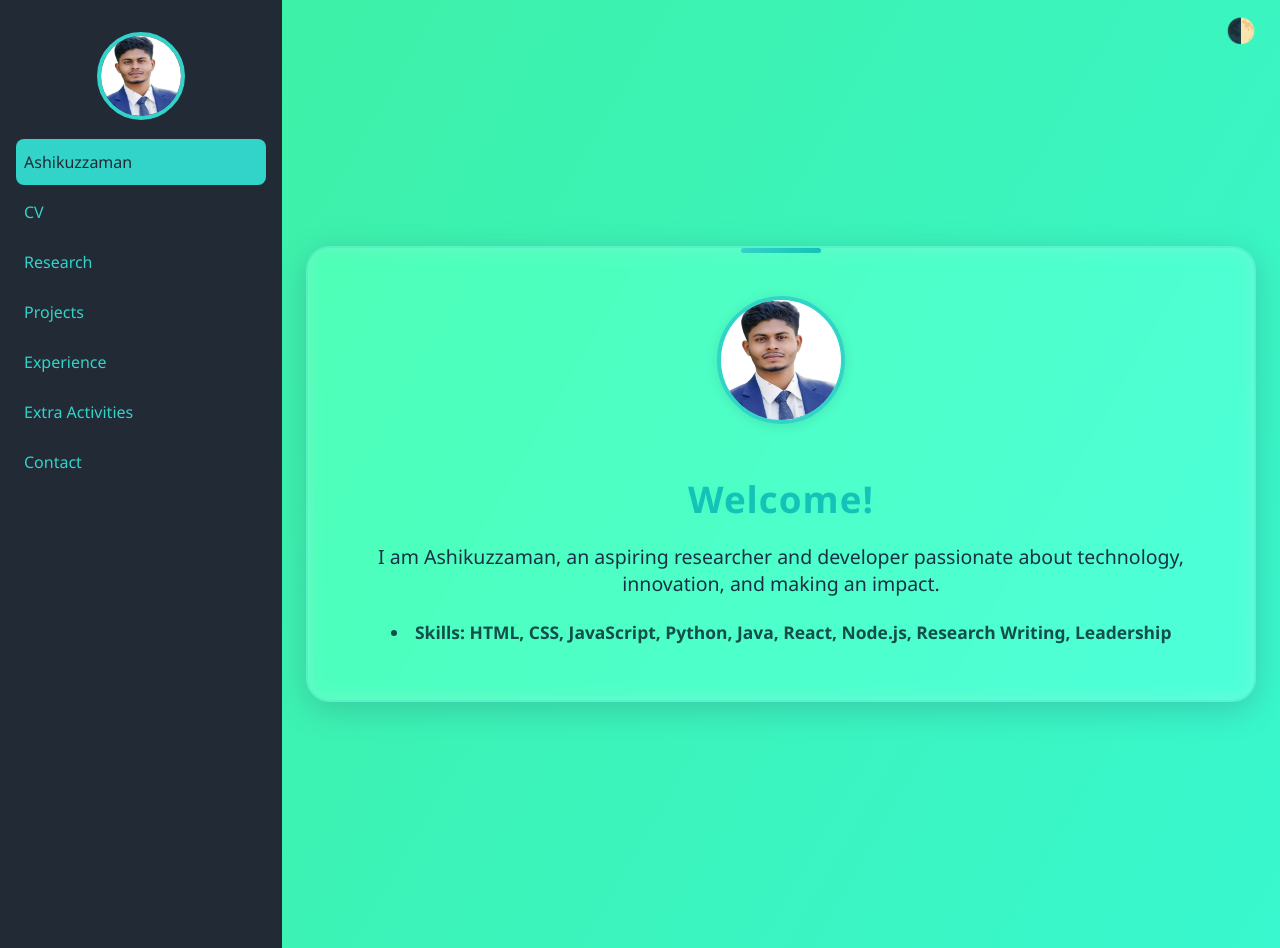
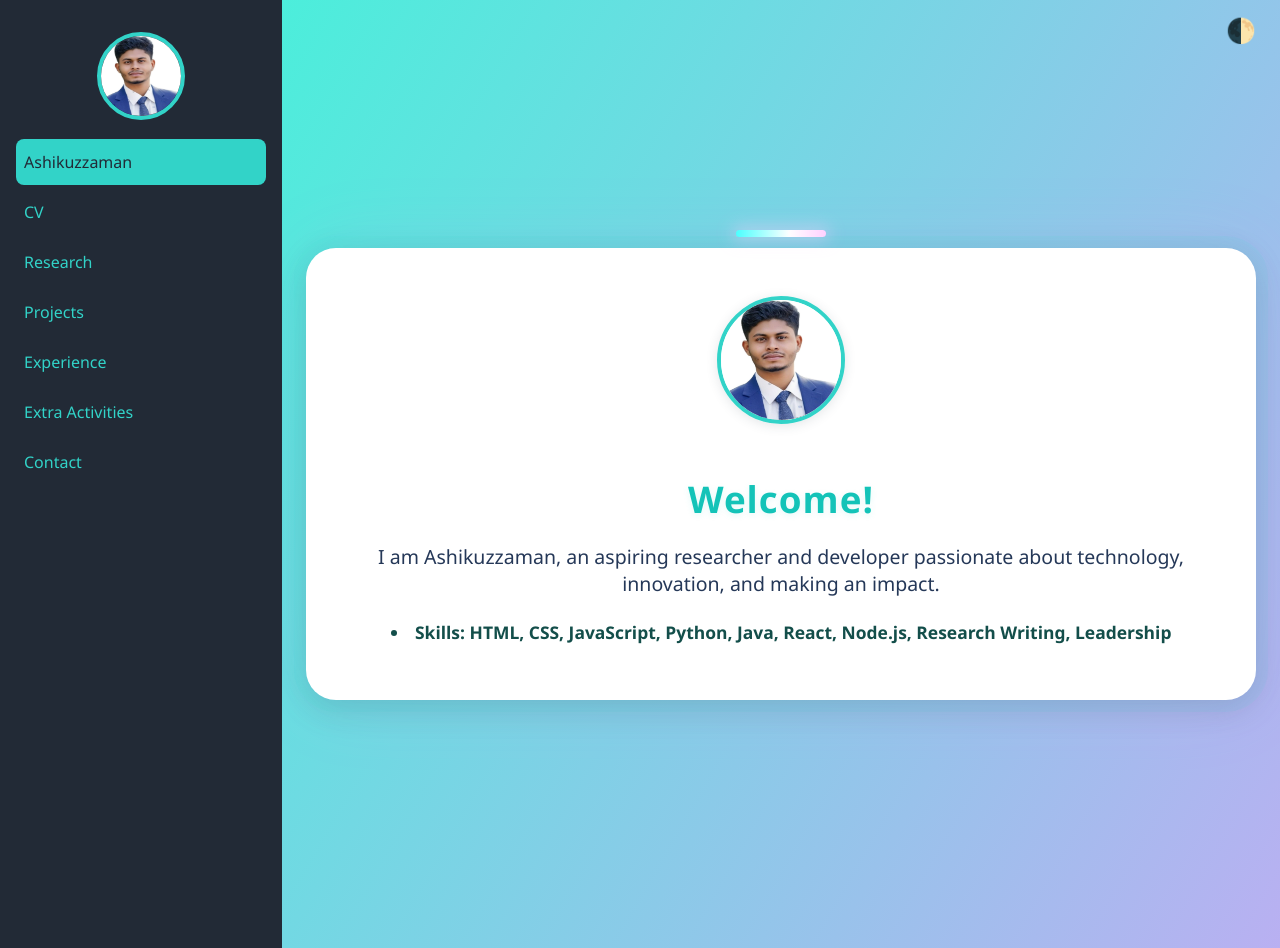
Before and after one commit to Ashikuzzaman026/ashikuzzaman026.github.io, a Jekyll site: the page built from index.md, in a window 1280 px wide. Built offline with Jekyll 4.4.1, drawn with Linux system fonts in a browser that asks for light colours.

Commit message:
Update custom-cards.css

```diff
--- a/assets/css/custom-cards.css
+++ b/assets/css/custom-cards.css
@@ -1,57 +1,78 @@
-body {
-  /* Animated gradient background */
-  background: linear-gradient(120deg, #43e97b 0%, #38f9d7 100%);
-  background-size: 200% 200%;
-  animation: gradientMove 8s ease-in-out infinite;
+html, body {
+  min-height: 100vh;
+  width: 100vw;
+  margin: 0;
+  padding: 0;
+  box-sizing: border-box;
 }
 
-@keyframes gradientMove {
-  0% { background-position: 0% 50%;}
-  50% { background-position: 100% 50%;}
-  100% { background-position: 0% 50%;}
+body {
+  /* Vibrant animated gradient background */
+  background: linear-gradient(120deg, #43e97b 0%, #38f9d7 50%, #fa8bff 100%);
+  background-size: 300% 300%;
+  animation: bgMove 12s ease-in-out infinite;
+  min-height: 100vh;
+  width: 100vw;
+  overflow-x: hidden;
+}
+
+@keyframes bgMove {
+  0% { background-position: 0% 60%; }
+  50% { background-position: 100% 40%; }
+  100% { background-position: 0% 60%; }
 }
 
 .main-content {
   max-width: 950px;
-  margin: auto;
+  margin: 0 auto;
   display: flex;
   flex-direction: column;
   align-items: center;
+  min-height: 100vh;
+  justify-content: center;
+  z-index: 2;
+  position: relative;
 }
 
 .section-card {
-  /* Glassmorphism effect */
-  background: rgba(255, 255, 255, 0.30);
-  box-shadow: 0 8px 32px 0 rgba(44, 62, 80, 0.22);
-  backdrop-filter: blur(10px) saturate(180%);
-  -webkit-backdrop-filter: blur(10px) saturate(180%);
-  border-radius: 24px;
-  border: 2.5px solid rgba(50, 211, 200, 0.22);
+  background: #fff;
+  color: #253858;
   margin: 3rem 0;
   padding: 3rem 2.5rem 2.5rem 2.5rem;
+  border-radius: 30px;
+  box-shadow:
+    0 0 0 12px rgba(50, 211, 200, 0.08),
+    0 8px 32px 0 rgba(44, 62, 80, 0.18),
+    0 0 80px 0 rgba(250, 139, 255, 0.12);
   position: relative;
   transition: transform 0.22s, box-shadow 0.22s;
   text-align: center;
-  overflow: hidden;
+  overflow: visible;
+  z-index: 3;
 }
 
 .section-card::before {
-  /* Decorative accent at top */
+  /* Decorative glowing bar */
   content: '';
   display: block;
   position: absolute;
-  width: 80px;
-  height: 5px;
-  background: linear-gradient(90deg, #32d3c8 0%, #14c3b8 100%);
-  top: 0;
+  width: 90px;
+  height: 7px;
+  background: linear-gradient(90deg, #32d3c8 0%, #fa8bff 100%);
+  top: -18px;
   left: 50%;
   transform: translateX(-50%);
-  border-radius: 2.5px;
+  border-radius: 10px;
+  filter: blur(0.5px) brightness(1.5);
+  box-shadow: 0 0 16px 4px #fa8bff66;
 }
 
 .section-card:hover {
-  transform: translateY(-5px) scale(1.025);
-  box-shadow: 0 16px 48px 0 rgba(44, 62, 80, 0.30);
+  transform: translateY(-7px) scale(1.021);
+  box-shadow:
+    0 0 0 12px rgba(50, 211, 200, 0.13),
+    0 16px 48px 0 rgba(44, 62, 80, 0.27),
+    0 0 120px 0 rgba(250, 139, 255, 0.23);
 }
 
 .section-card h1 {
@@ -61,12 +82,12 @@ body {
   letter-spacing: 1px;
   margin-top: 1.7rem;
   margin-bottom: 1.1rem;
-  text-shadow: 0 2px 6px rgba(50, 211, 200, 0.08);
+  text-shadow: 0 2px 6px #32d3c820;
 }
 
 .section-card p {
   font-size: 1.22rem;
-  color: #193144;
+  color: #253858;
   margin-bottom: 1.4rem;
   font-weight: 500;
 }
```
